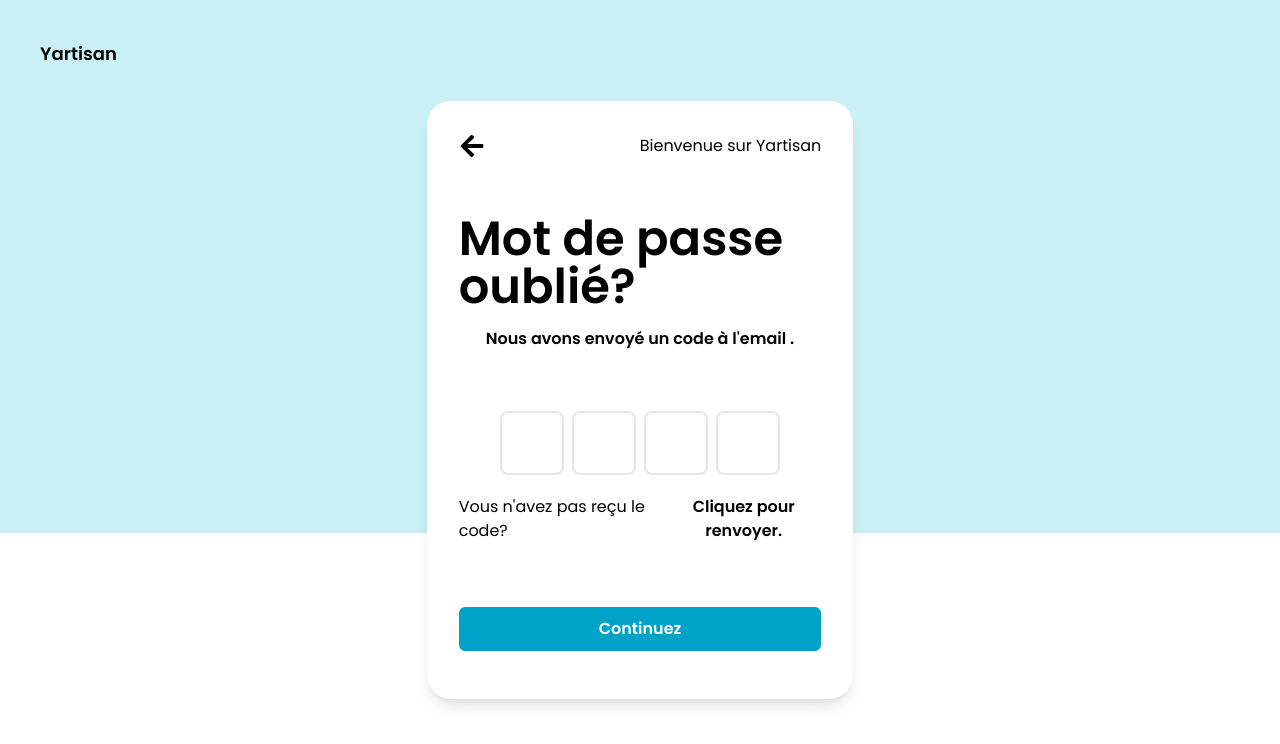
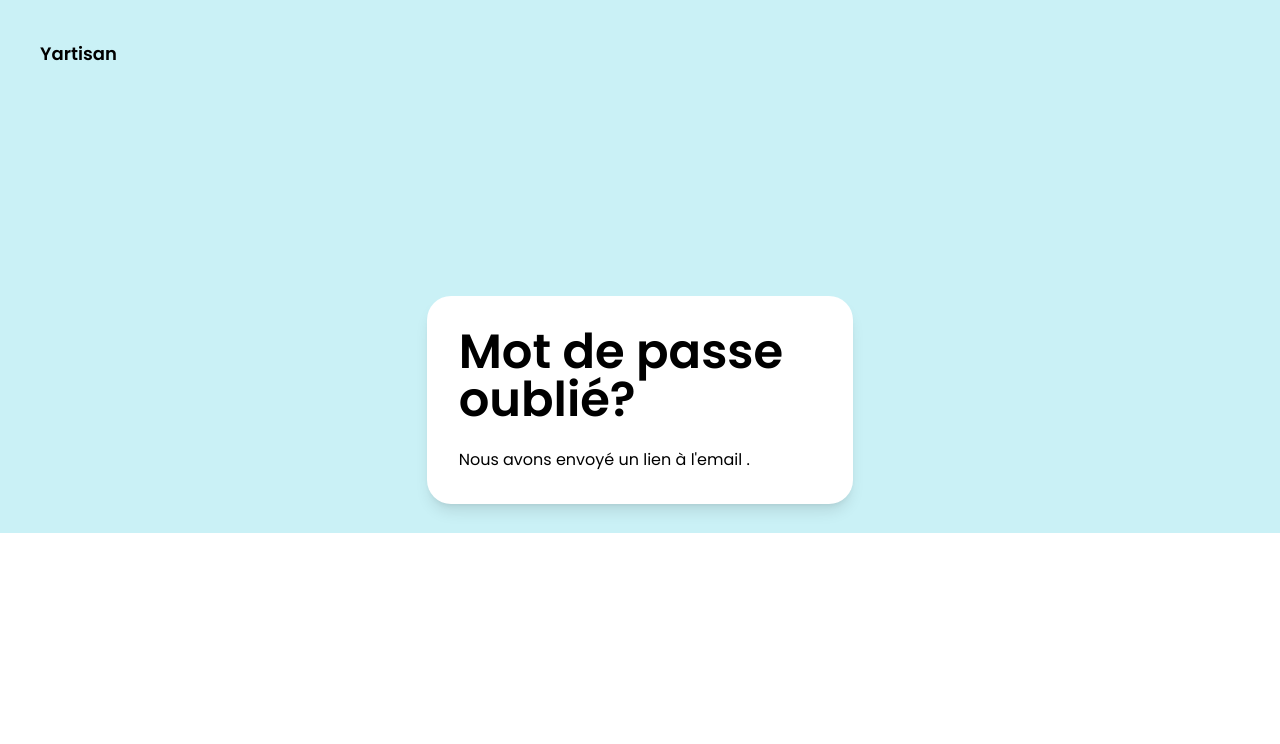
Before and after one commit to YArtisan/yartisan-front, a React (Vite) app: page /forgot-password/code-verification in a window 1280 px wide. Shown: the top 744 px of the page. Built offline with nearby package versions, Linux system fonts and the light colour scheme; no server answers; what axios-cache-interceptor would draw is missing.

Commit message:
feat: add forgot password

```diff
--- a/src/authentication/password/forgot-password/components/ForgotPasswordForm.tsx
+++ b/src/authentication/password/forgot-password/components/ForgotPasswordForm.tsx
@@ -6,13 +6,16 @@ import { ReactElement, useState } from "react";
 import { useTranslation } from "react-i18next";
 import { PasswordNavigationBar } from "../../shared/components/PasswordNavigationBar";
 import { useNavigate } from "react-router-dom";
+import { sendPasswordResetEmail } from "firebase/auth";
+import { firebaseAuthentication } from "@/api/service/firebase";
 
 export const ForgotPasswordForm = (): ReactElement => {
  const { t } = useTranslation()
  const navigate = useNavigate()
  const [email, setEmail] = useState<string>('')
 
- const onClick = (): void => {
+ const onClick = async (): Promise<void> => {
+  await sendPasswordResetEmail(firebaseAuthentication, email, { url: import.meta.env.VITE_WEB_APP_URL })
   navigate('/forgot-password/code-verification', { state: { email } })
  }
 
--- a/src/authentication/password/forgot-password/pages/VerificationCode.tsx
+++ b/src/authentication/password/forgot-password/pages/VerificationCode.tsx
@@ -1,13 +1,21 @@
 import { ReactElement } from "react";
-import { VerificationCodeForm } from "../components/VerificationCodeForm";
 import { useLocation } from "react-router-dom";
+import { useTranslation } from "react-i18next";
+import { AuthenticationFormCard } from "@/authentication/shared/components/AuthenticationFormCard";
+import { Title } from "@/text/components/Title";
 
 export const VerificationCode = (): ReactElement => {
  const location = useLocation();
  const params = location.state ?? {};
  const { email } = params
+ const { t } = useTranslation()
 
  return (
-  <VerificationCodeForm {...{ email }} />
+  <AuthenticationFormCard {...{ cardClassName: "w-1/3" }}>
+   <Title className="mb-6">{t('authentication:forgotPasswordTitle')}</Title>
+   <div>
+    {t('authentication:resetPasswordSubTitle', { email })}
+   </div>
+  </AuthenticationFormCard>
  )
 }
--- a/src/locales/translations/fr/authentication.json
+++ b/src/locales/translations/fr/authentication.json
@@ -21,9 +21,9 @@
  },
  "forgotPassword": "J'ai oublié mon mot de passe",
  "forgotPasswordTitle": "Mot de passe oublié?",
- "forgotPasswordSubTitle": "Nous vous enverrons un code de vérification.",
+ "forgotPasswordSubTitle": "Nous allons vous envoyer un lien pour le changer.",
  "resetPasswordButton": "Réinitialiser mon mot de passe",
- "resetPasswordSubTitle": "Nous avons envoyé un code à l'email {{email}}.",
+ "resetPasswordSubTitle": "Nous avons envoyé un lien à l'email {{email}}.",
  "resetPasswordNoCodeSentQuestion": "Vous n'avez pas reçu le code?",
  "resetPasswordNoCodeSentLink": "Cliquez pour renvoyer.",
  "resetPasswordCodeButton": "Continuez",
```
